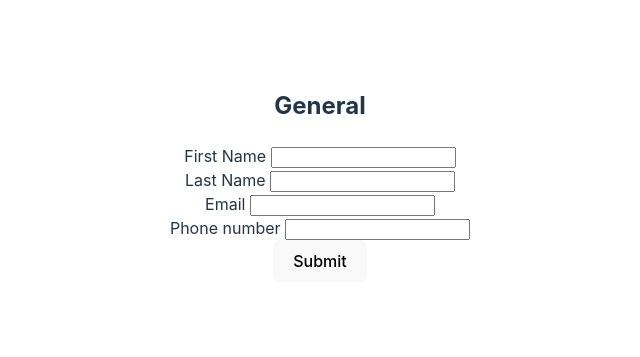
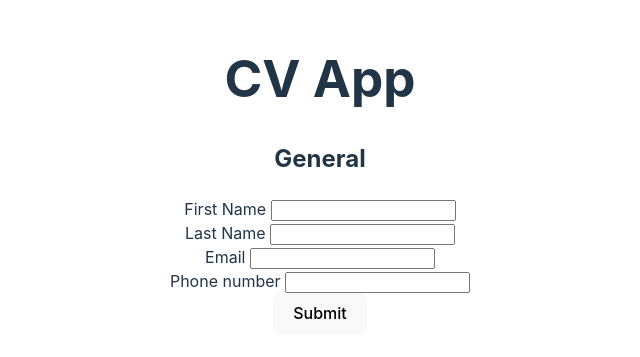
Before and after one commit to nofxboy1234/cv-app, a React (Vite) app: page / in a window 1280 px wide. Shown: the part 225-582 px from the top of the page, without its empty margins (320-960 px from the left). Built offline with nearby package versions, Linux system fonts and the light colour scheme.

Commit message:
Add app heading

```diff
--- a/src/App.jsx
+++ b/src/App.jsx
@@ -4,6 +4,7 @@ import General from './components/General';
 function App() {
   return (
     <>
+      <h1>CV App</h1>
       <General />
     </>
   );
```
